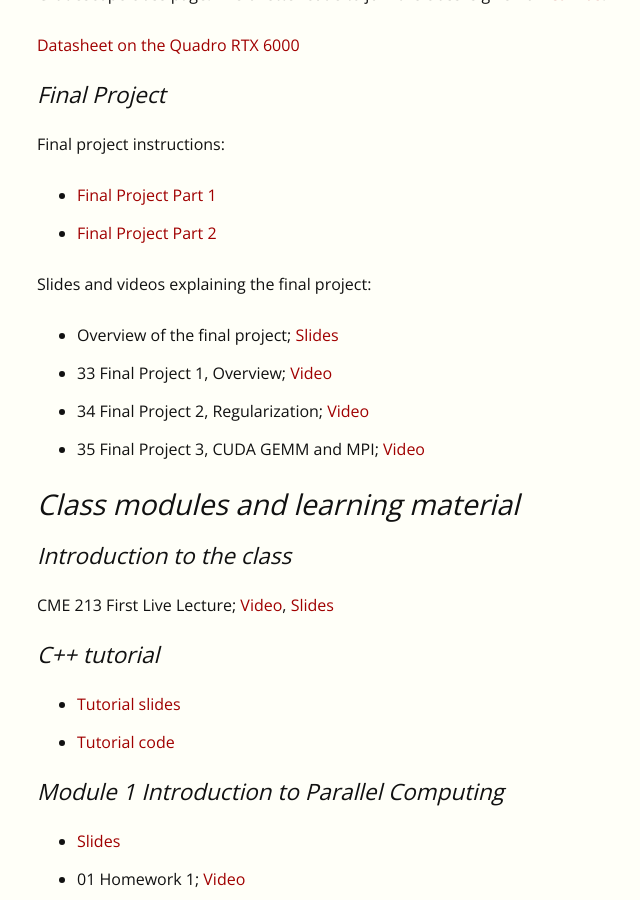
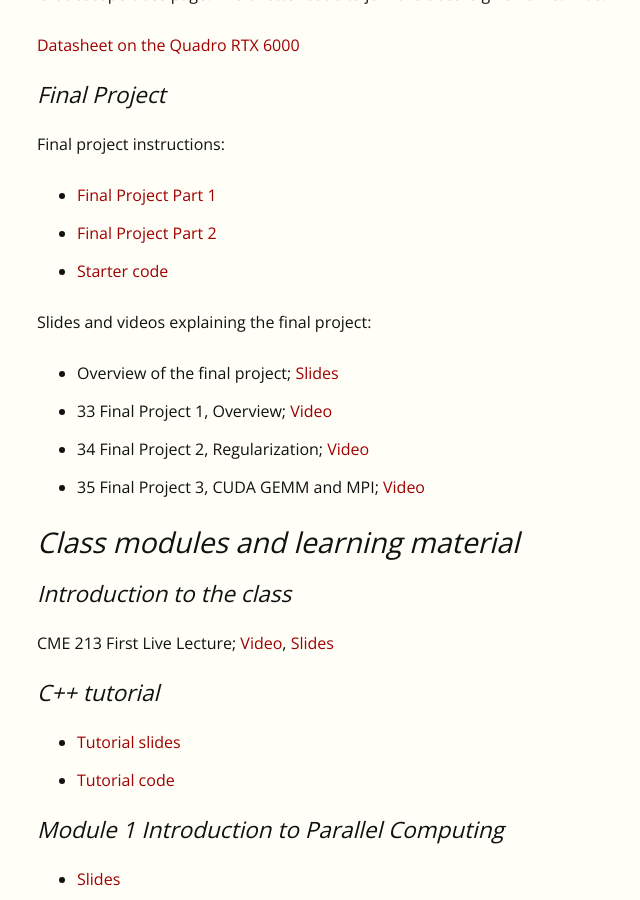
Before and after one commit to EricDarve/cme213-spring-2021, a Jekyll site: the page built from index.md, in a window 1280 px wide and 900 px high, scrolled down 739 px. Shown: the whole window, without its empty margins (123-763 px from the left). Built offline with Jekyll 4.4.1, drawn with Linux system fonts in a browser that asks for light colours.

Commit message:
starter code

```diff
--- a/index.md
+++ b/index.md
@@ -27,6 +27,7 @@ Final project instructions:
 
 - [Final Project Part 1](Homework/Part1.pdf)
 - [Final Project Part 2](Homework/Part2.pdf)
+- [Starter code](Homework/fp.zip)
 
 Slides and videos explaining the final project:
 
```
Also changed, not shown: 1 other file.
